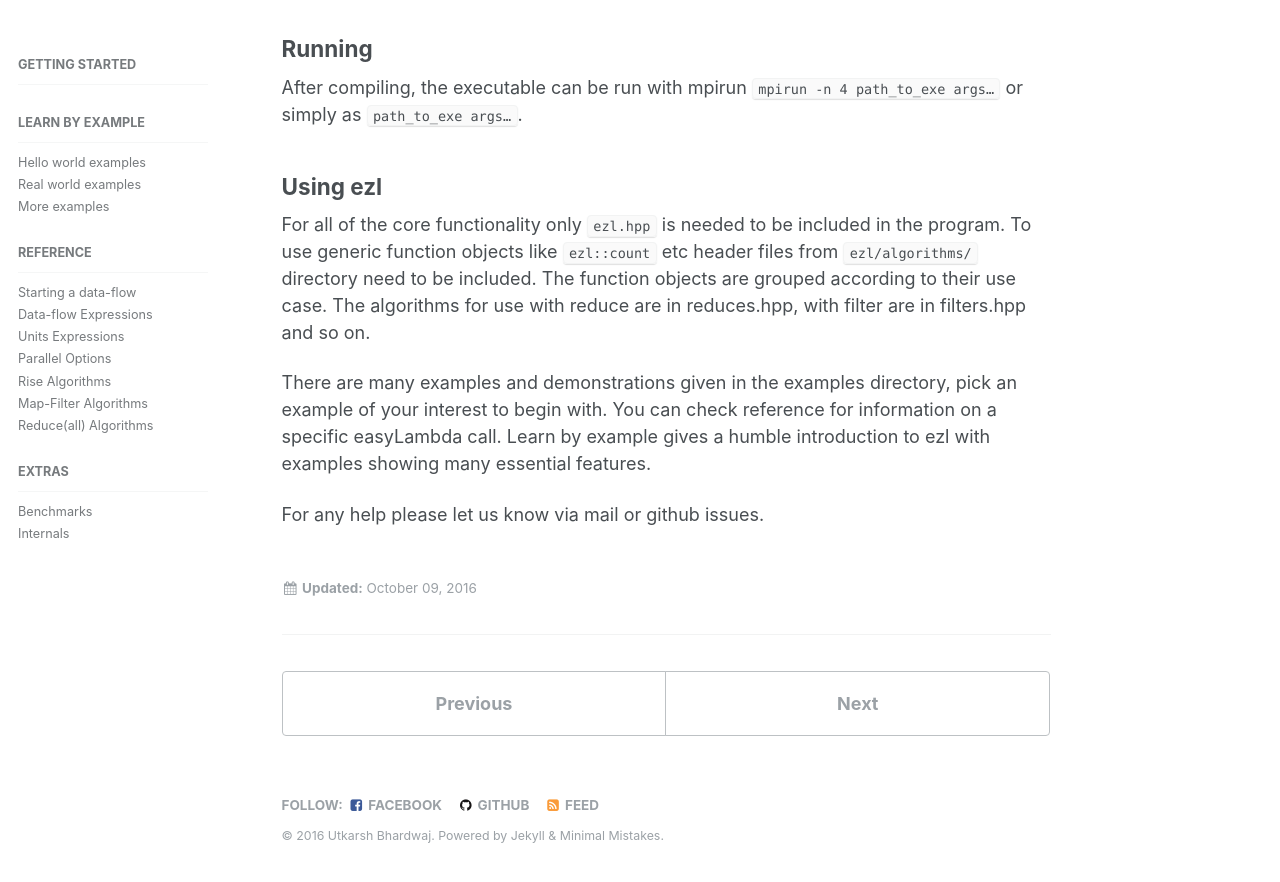
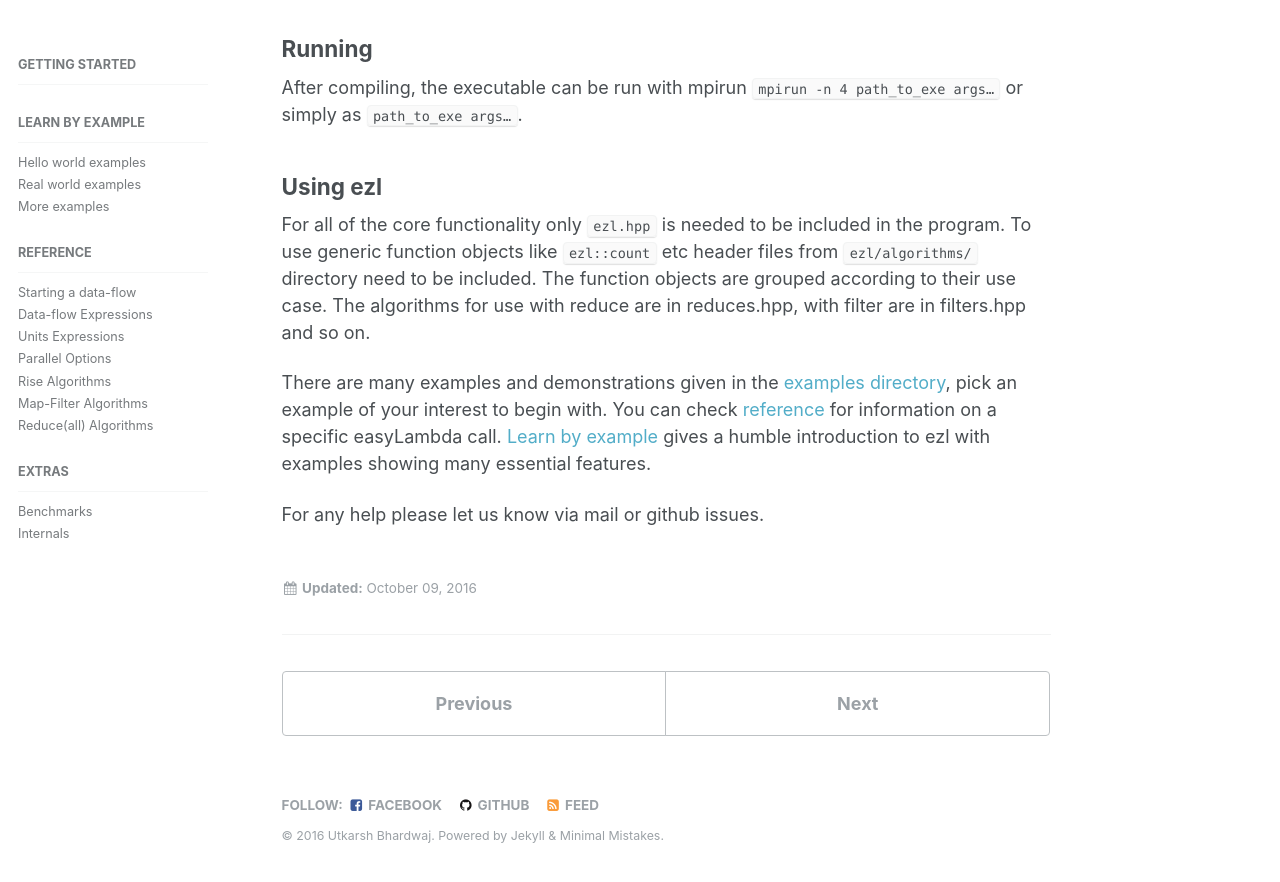
Before and after one commit to haptork/easyLambda, a Jekyll site: the page built from _docs/02-quick-start-guide.md, in a window 1280 px wide and 900 px high, scrolled down 1474 px. Shown: the top 882 px of the window. Built offline with Jekyll 4.4.1, drawn with Linux system fonts in a browser that asks for light colours; part of the change alters nothing that is shown.

```diff
--- a/_docs/02-quick-start-guide.md
+++ b/_docs/02-quick-start-guide.md
@@ -62,9 +62,9 @@ files from `ezl/algorithms/` directory need to be included. The function
 objects are grouped according to their use case. The algorithms for use with
 reduce are in reduces.hpp, with filter are in filters.hpp and so on.
 
-There are many examples and demonstrations given in the examples directory,
-pick an example of your interest to begin with. You can check reference for
-information on a specific easyLambda call. Learn by example gives a humble
+There are many examples and demonstrations given in the [examples directory](https://github.com/haptork/easyLambda/tree/master/examples/),
+pick an example of your interest to begin with. You can check [reference]({{ site.url }}{{ site.baseurl }}/docs/starting-dataflow/) for
+information on a specific easyLambda call. [Learn by example]({{ site.url }}{{ site.baseurl }}/docs/hello-world/) gives a humble
 introduction to ezl with examples showing many essential features.
 
 For any help please let us know via mail or github issues.
```
